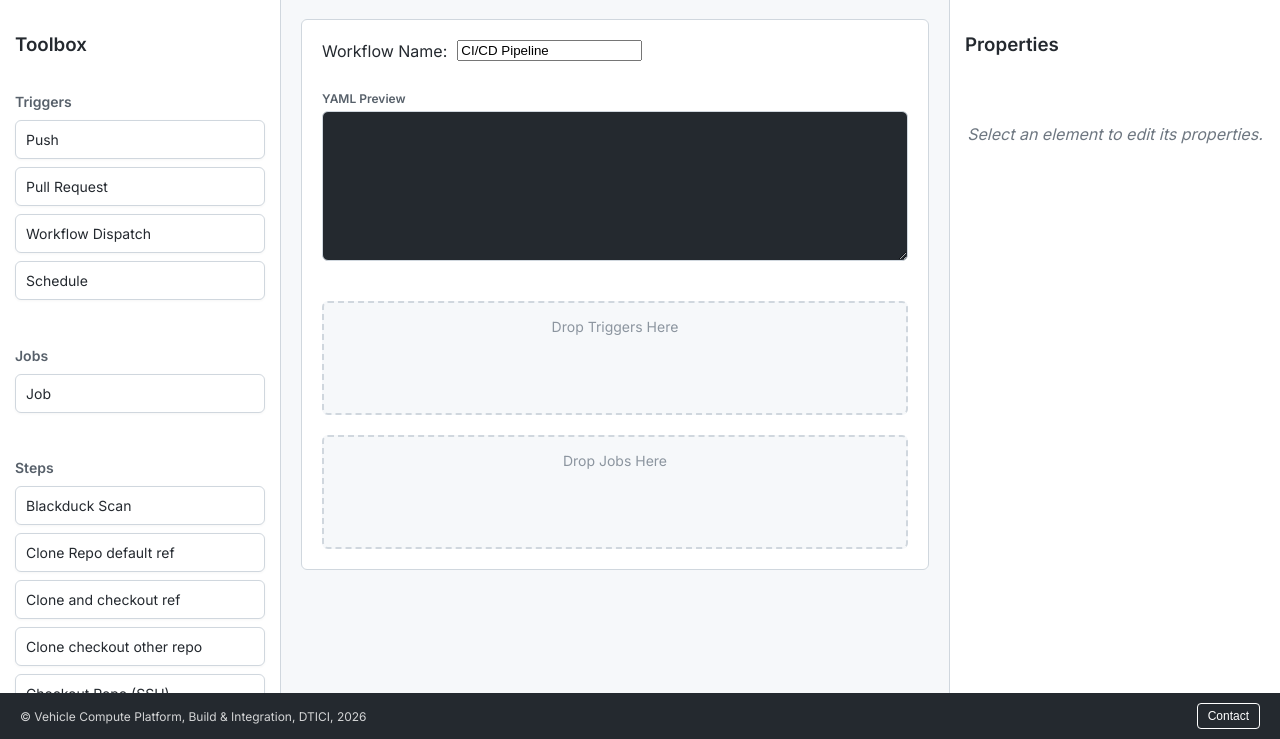
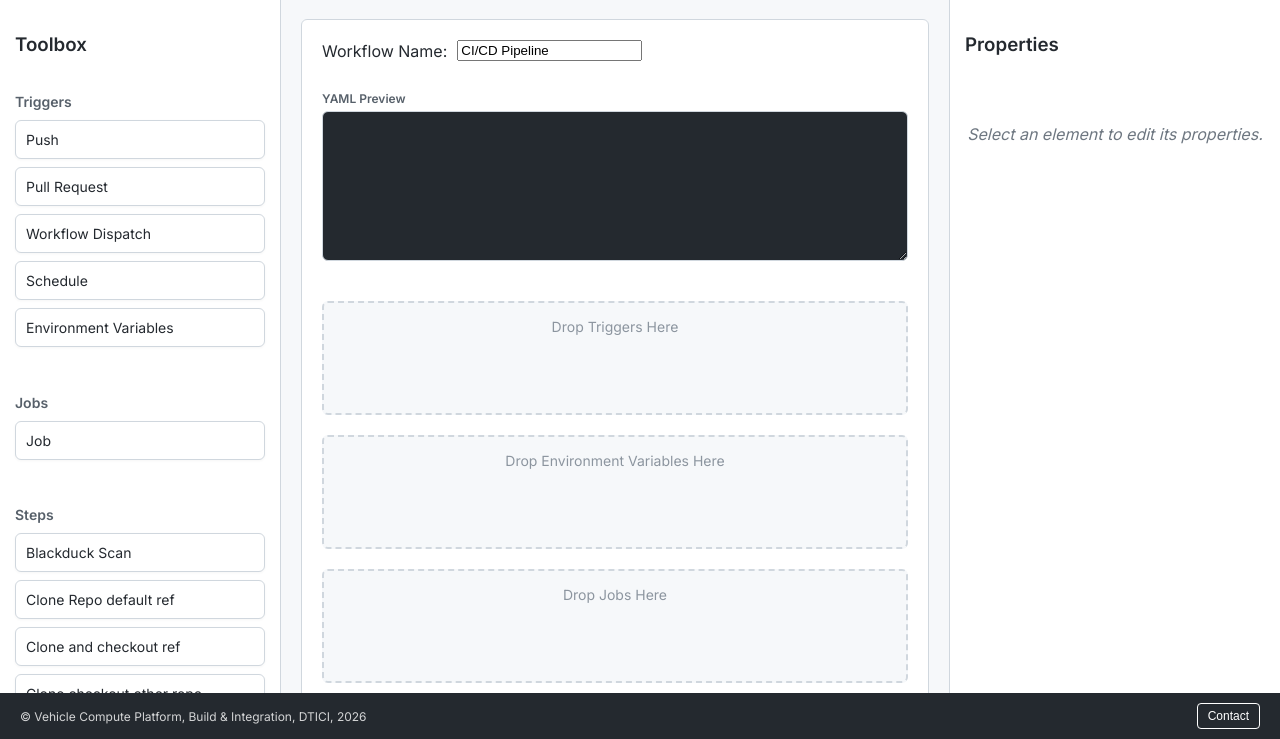
Before and after one commit to girishsubramanya/github-actions-creator, a Flask app: page / in a window 1280 px wide. Shown: the part 61-800 px from the top of the page. Run offline with Flask 3, Linux system fonts and the light colour scheme.

Commit message:
feat: add support for environment variables in workflow editor
- Added 'Environment Variables' item to the Toolbox in `templates/index.html`.
- Added a dedicated drop zone for environment variables in the Canvas.
- Updated `static/js/script.js` to handle drag-and-drop, rendering, and property editing for environment variables.
- Implemented logic to dynamically add, rename, and remove environment variables.
- Updated YAML generation to include the `env` block in the exported workflow.

```diff
--- a/templates/index.html
+++ b/templates/index.html
@@ -42,6 +42,7 @@ Date: 2025-12-23
                     <div class="draggable-item" draggable="true" data-type="trigger" data-value="pull_request">Pull Request</div>
                     <div class="draggable-item" draggable="true" data-type="trigger" data-value="workflow_dispatch">Workflow Dispatch</div>
                     <div class="draggable-item" draggable="true" data-type="trigger" data-value="schedule">Schedule</div>
+                    <div class="draggable-item" draggable="true" data-type="env">Environment Variables</div>
                 </div>
 
                 <div class="toolbox-section">
@@ -78,6 +79,11 @@ Date: 2025-12-23
                     <div class="drop-zone" id="triggers-zone">
                         <div class="zone-label">Drop Triggers Here</div>
                         <!-- Triggers will be dropped here -->
+                    </div>
+
+                    <div class="drop-zone" id="env-zone">
+                        <div class="zone-label">Drop Environment Variables Here</div>
+                        <!-- Env vars block will be dropped here -->
                     </div>
 
                     <div class="drop-zone" id="jobs-zone">
```
